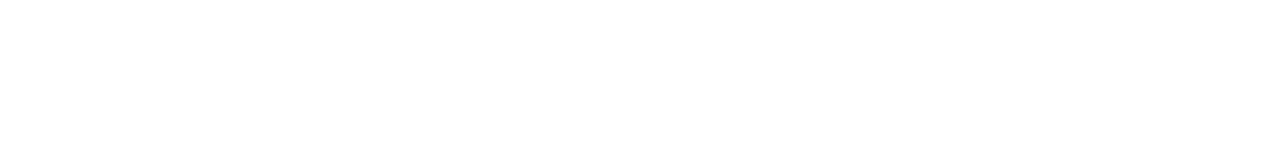
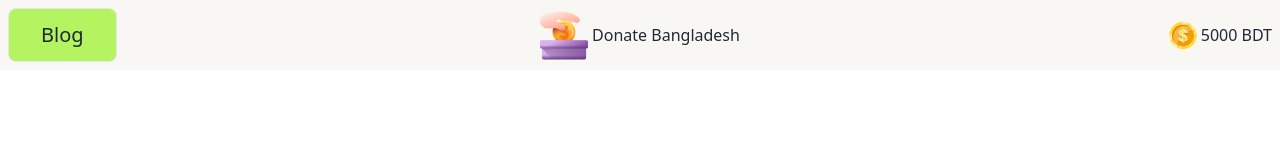
Before and after one commit to mohsinur1998du/PH10-Challenge-05, a plain HTML site: page index.html in a window 1280 px wide. Drawn offline with nearby package versions, Linux system fonts and the light colour scheme.

Commit message:
added header section

```diff
--- a/index.html
+++ b/index.html
@@ -12,7 +12,25 @@
     <script src="https://cdn.tailwindcss.com"></script>
   </head>
   <body>
-    <header class="bg-[#F9F7F3]"></header>
+    <header class="bg-[#F9F7F3]">
+      <div class="navbar">
+        <div class="navbar-start">
+          <a
+            class="border-solid border text-xl px-8 py-3 bg-[#B4F461] rounded-lg"
+            href=""
+            >Blog</a
+          >
+        </div>
+        <div class="navbar-center flex gap-1">
+          <img src="./assets/logo.png" alt="" />
+          <p>Donate Bangladesh</p>
+        </div>
+        <div class="navbar-end flex gap-1">
+          <img src="./assets/coin.png" alt="" />
+          <p><span>5000</span> BDT</p>
+        </div>
+      </div>
+    </header>
     <main></main>
     <footer></footer>
   </body>
```
